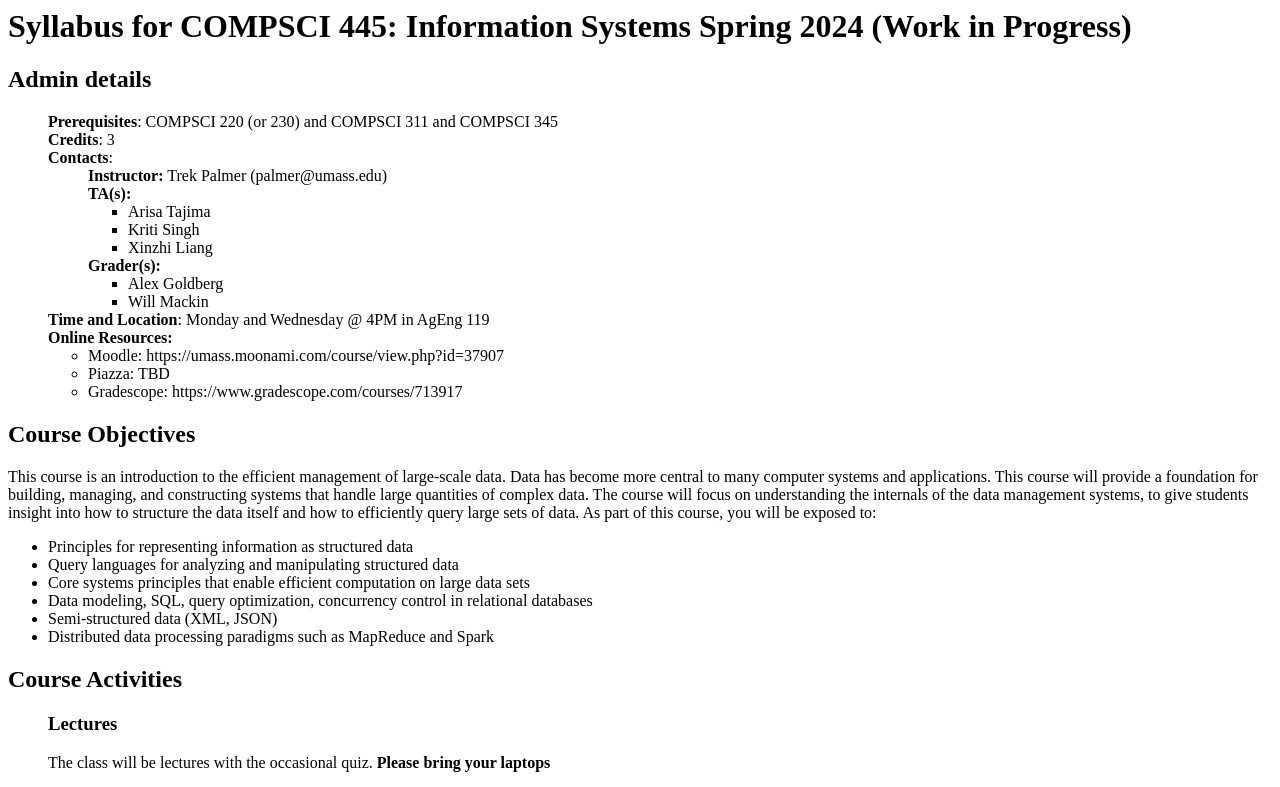
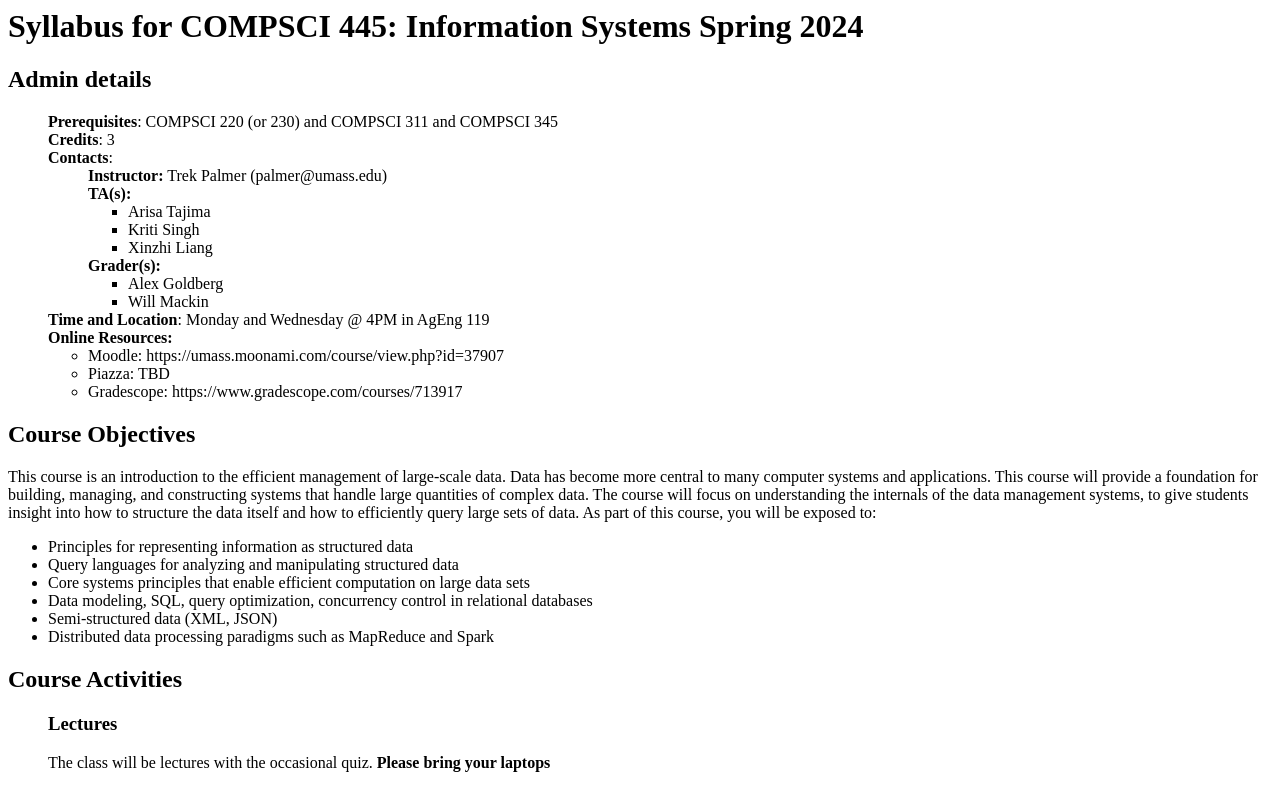
Before and after one commit to trek-palmer/trek-palmer.github.io, a plain HTML site: page teaching/umass-cs-445-sp-2024/syllabus.html in a window 1280 px wide. Shown: the top 787 px of the page. Drawn offline with Linux system fonts and the light colour scheme.

Commit message:
Removed WIP

```diff
--- a/teaching/umass-cs-445-sp-2024/syllabus.html
+++ b/teaching/umass-cs-445-sp-2024/syllabus.html
@@ -7,7 +7,7 @@
     </style>
   </head>
   <body>
-    <h1>Syllabus for COMPSCI 445: Information Systems Spring 2024 (Work in Progress)</h1>
+    <h1>Syllabus for COMPSCI 445: Information Systems Spring 2024 </h1>
     <h2>Admin details</h2>
     <ul class="no-bullets">
       <li>
```
